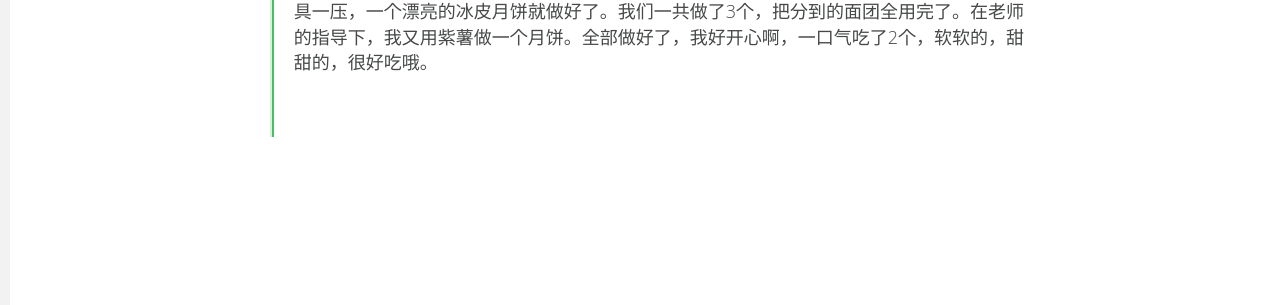
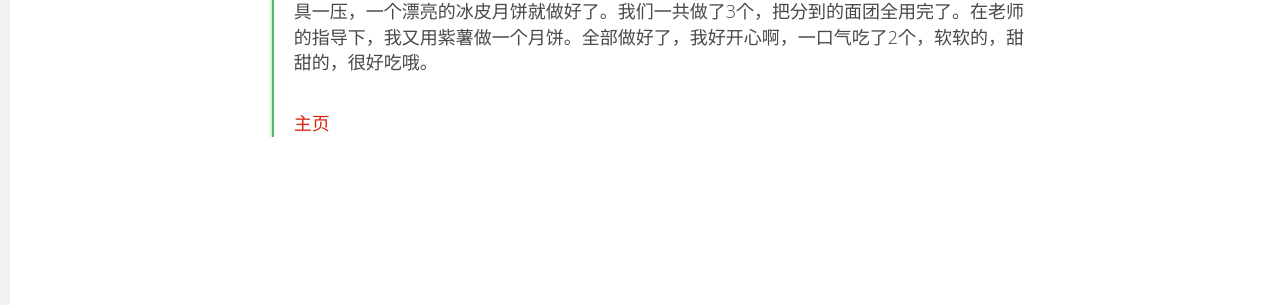
Before and after one commit to winsphinx/sxmx, a Jekyll site: the page built from _posts/2012-09-28-做冰皮月饼.md, in a window 1280 px wide. Shown: the part 317-622 px from the top of the page. Built offline with Jekyll 4.4.1, drawn with Linux system fonts in a browser that asks for light colours.

Commit message:
mod layouts

```diff
--- a/_layouts/post.html
+++ b/_layouts/post.html
@@ -13,5 +13,6 @@ layout: default
     </div>
 </article>
 <br />
+<a href="{{site.baseurl}}">主页</a>
 <br />
 {% if site.disqus-shortname %}{% include disqus.html %}{% endif %}
```
Also changed, not shown: _layouts/default.html (indentation only), _layouts/page.html (indentation only). Lines whose indentation alone changed are shown as unchanged.
